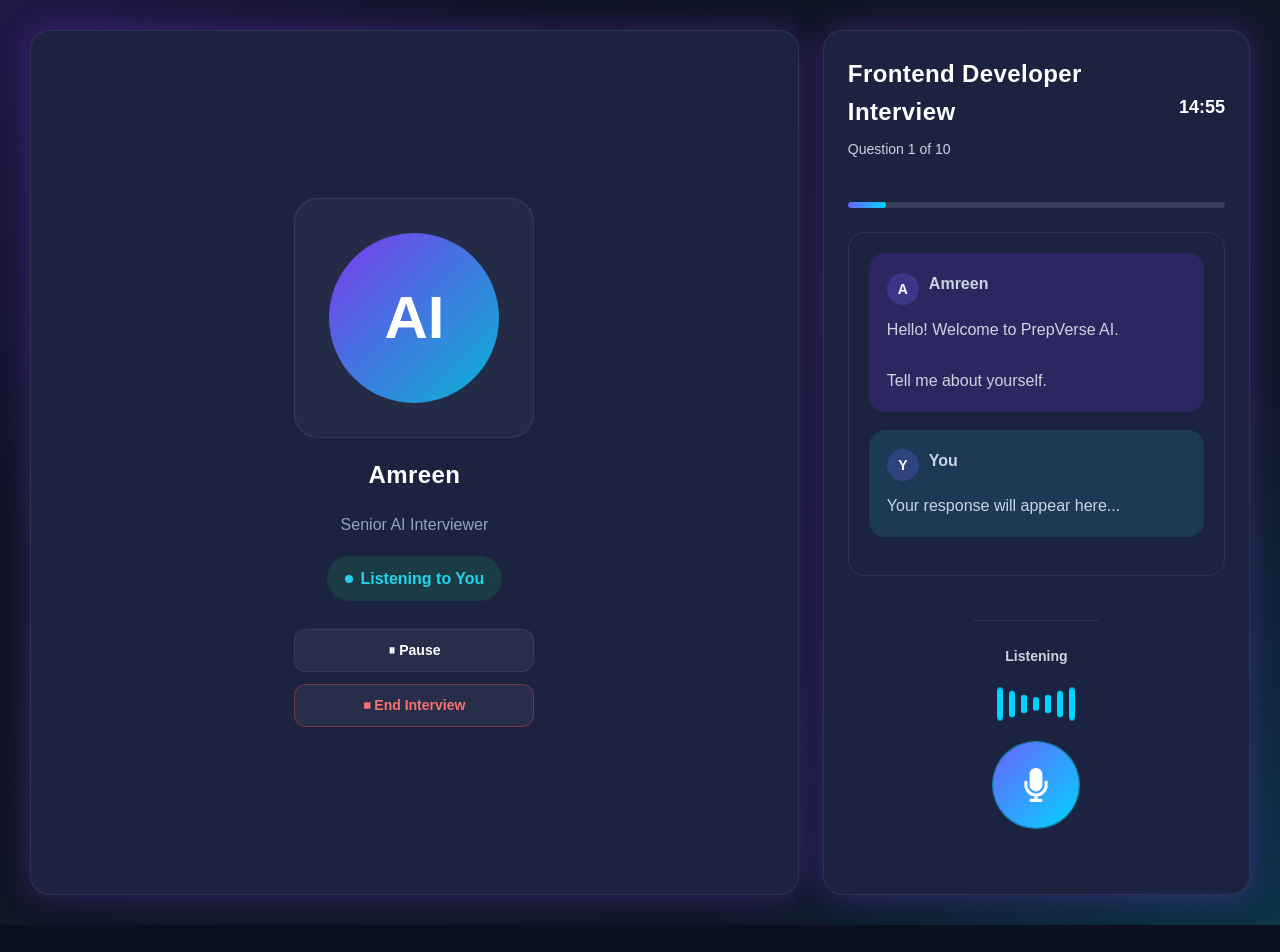
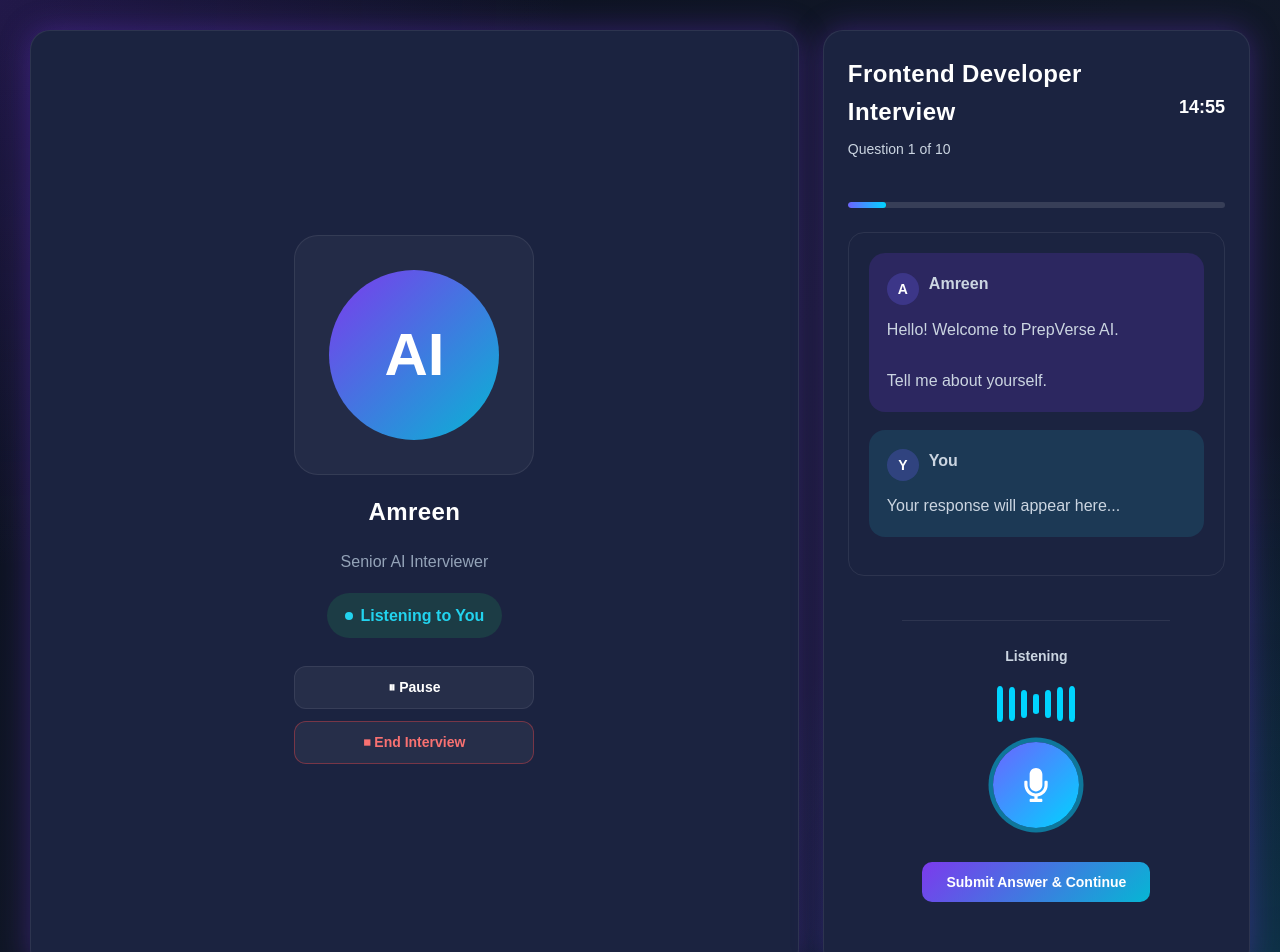
Before and after one commit to amreenpathan2006/PrepVerse-AI, a React app: page /interview in a window 1280 px wide. Shown: the top 952 px of the page. Before the commit the page ends 925 px from the top, so only its background shows below. Built offline with nearby package versions, Linux system fonts and the light colour scheme; the HTML template or start-up script is replaced by a standard one.

Commit message:
Day 19: Added dynamic interview session and answer tracking

```diff
--- a/src/components/InterviewResults/InterviewResults.jsx
+++ b/src/components/InterviewResults/InterviewResults.jsx
@@ -1,8 +1,23 @@
 import { useNavigate } from "react-router-dom";
 import "./InterviewResults.css";
 
-function InterviewResults() {
+function InterviewResults({ interviewSession }) {
     const navigate = useNavigate();
+    const durationInSeconds =
+  interviewSession.endTime && interviewSession.startTime
+    ? Math.floor(
+        (new Date(interviewSession.endTime) -
+          new Date(interviewSession.startTime)) / 1000
+      )
+    : 0;
+
+const minutes = String(
+  Math.floor(durationInSeconds / 60)
+).padStart(2, "0");
+
+const seconds = String(
+  durationInSeconds % 60
+).padStart(2, "0");
   return (
     <div className="interview-results">
 
@@ -17,12 +32,16 @@ function InterviewResults() {
       <div className="results-summary">
 
         <div className="result-card">
-          <span className="result-value">1 / 10</span>
+          <span className="result-value">
+  {interviewSession.answers.length} / {interviewSession.totalQuestions}
+</span>
           <span className="result-label">Questions Answered</span>
         </div>
 
         <div className="result-card">
-          <span className="result-value">15:00</span>
+          <span className="result-value">
+  {minutes}:{seconds}
+</span>
           <span className="result-label">Interview Duration</span>
         </div>
 
--- a/src/components/InterviewReview/InterviewReview.jsx
+++ b/src/components/InterviewReview/InterviewReview.jsx
@@ -1,6 +1,11 @@
 import "./InterviewReview.css";
 
 function InterviewReview() {
+   const interviewSession = JSON.parse(
+    sessionStorage.getItem("interviewSession")
+  );
+
+  const answers = interviewSession?.answers || [];
   return (
     <div className="interview-review">
 
@@ -149,11 +154,18 @@ function InterviewReview() {
 
   <h2>📝 Question Review</h2>
 
-        <div className="question-card">
+  {answers.map((item, index) => (
+
+    <div
+      className="question-card"
+      key={item.questionId}
+    >
 
       <div className="question-header">
 
-            <span>Question 1</span>
+        <span>
+          Question {index + 1}
+        </span>
 
         <span className="question-status">
           Completed
@@ -162,7 +174,7 @@ function InterviewReview() {
       </div>
 
       <h3>
-            Tell me about yourself.
+        {item.question}
       </h3>
 
       <div className="answer-box">
@@ -170,16 +182,15 @@ function InterviewReview() {
         <span>Your Answer</span>
 
         <p>
-              Your recorded answer will appear here after
-              speech-to-text processing is connected.
+          {item.answer}
         </p>
 
       </div>
 
     </div>
 
+  ))}
      </div>
-
 </div>
   );
 }
--- a/src/components/InterviewRoom/InterviewRoom.css
+++ b/src/components/InterviewRoom/InterviewRoom.css
@@ -164,3 +164,24 @@
 .interview-room.paused .mic-btn {
     filter: grayscale(0.4);
 }
+.next-question-button {
+  margin-top: 20px;
+  padding: 12px 24px;
+  border: none;
+  border-radius: 10px;
+  background: linear-gradient(135deg, #7c3aed, #06b6d4);
+  color: white;
+  font-size: 14px;
+  font-weight: 600;
+  cursor: pointer;
+  transition: transform 0.2s ease, opacity 0.2s ease;
+}
+
+.next-question-button:hover {
+  transform: translateY(-2px);
+  opacity: 0.9;
+}
+
+.next-question-button:active {
+  transform: translateY(0);
+}
--- a/src/components/InterviewRoom/InterviewRoom.jsx
+++ b/src/components/InterviewRoom/InterviewRoom.jsx
@@ -6,11 +6,19 @@ import AIInterviewer from "../AIInterviewer/AIInterviewer";
 import VoiceControls from "../VoiceControls/VoiceControls";
 import EndInterviewModal from "../EndInterviewModal/EndInterviewModal";
 import InterviewResults from "../InterviewResults/InterviewResults";
+import interviewQuestions from "../data/interviewQuestions";
 
 function InterviewRoom() {
   // -----------------------------
   // State
   // -----------------------------
+  const [interviewSession, setInterviewSession] = useState({
+  interviewType: "Frontend Developer Interview",
+  totalQuestions: interviewQuestions.length,
+  startTime: new Date(),
+  endTime: null,
+  answers: [],
+});
   const [isMuted, setIsMuted] = useState(false);
   const [isListening, setIsListening] = useState(true);
   const [status, setStatus] = useState("Listening");
@@ -42,6 +50,7 @@ function InterviewRoom() {
     setIsInterviewEnded(true);
   };
 
+
   // -----------------------------
   // Timer
   // -----------------------------
@@ -62,6 +71,7 @@ function InterviewRoom() {
     return () => clearInterval(timer);
   }, [isPaused, isInterviewEnded]);
 
+
   // -----------------------------
   // Time Formatting
   // -----------------------------
@@ -71,16 +81,64 @@ function InterviewRoom() {
   // -----------------------------
   // Question Progress
   // -----------------------------
-  const [currentQuestion] = useState(1);
-  const [totalQuestions] = useState(10);
 
-  const progress = (currentQuestion / totalQuestions) * 100;
+  const [currentQuestion, setCurrentQuestion] = useState(1);
 
+const totalQuestions = interviewQuestions.length;
+
+const currentQuestionData =
+  interviewQuestions[currentQuestion - 1];
+
+const progress =
+  (currentQuestion / totalQuestions) * 100;
+
+const handleNextQuestion = () => {
+  const currentQuestionData =
+    interviewQuestions[currentQuestion - 1];
+
+  const newAnswer = {
+    questionId: currentQuestionData.id,
+    question: currentQuestionData.question,
+    answer: "Demo user response",
+  };
+
+
+  setInterviewSession((prev) => ({
+    ...prev,
+    answers: [...prev.answers, newAnswer],
+  }));
+
+  if (currentQuestion < totalQuestions) {
+    setCurrentQuestion((prev) => prev + 1);
+  } else {
+    const completedSession = {
+  ...interviewSession,
+  answers: [
+    ...interviewSession.answers,
+    newAnswer,
+  ],
+  endTime: new Date(),
+};
+
+sessionStorage.setItem(
+  "interviewSession",
+  JSON.stringify(completedSession)
+);
+
+setInterviewSession(completedSession);
+setIsInterviewEnded(true);
+    console.log("Current Interview Session:", interviewSession);
+  }
+};
   // -----------------------------
   // Results Screen
   // -----------------------------
  if (isInterviewEnded) {
-    return <InterviewResults />;
+  return (
+    <InterviewResults
+      interviewSession={interviewSession}
+    />
+  );
 }
 
   // -----------------------------
@@ -142,7 +200,7 @@ function InterviewRoom() {
               Hello! Welcome to PrepVerse AI.
               <br />
               <br />
-              Tell me about yourself.
+              {currentQuestionData.question}
             </p>
 
           </div>
@@ -174,12 +232,20 @@ function InterviewRoom() {
                 ? "Microphone Muted"
                 : status}
             </div>
-
               <VoiceControls
                 isMuted={isMuted}
                isListening={isListening}
                onToggleMute={handleToggleMute}
              />
+             <button
+                 className="next-question-button"
+                  onClick={handleNextQuestion}
+                      >
+                {currentQuestion === totalQuestions
+                ? "Finish Interview"
+                : "Submit Answer & Continue"}
+              </button>
+
 
           </div>
 
--- /dev/null
+++ b/src/components/data/interviewQuestions.js
@@ -0,0 +1,44 @@
+const interviewQuestions = [
+  {
+    id: 1,
+    question: "Tell me about yourself.",
+  },
+  {
+    id: 2,
+    question: "Why are you interested in this role?",
+  },
+  {
+    id: 3,
+    question: "What are your greatest strengths?",
+  },
+  {
+    id: 4,
+    question: "What is one weakness you are working on?",
+  },
+  {
+    id: 5,
+    question: "Tell me about a challenging situation you faced.",
+  },
+  {
+    id: 6,
+    question: "How do you handle pressure and deadlines?",
+  },
+  {
+    id: 7,
+    question: "Where do you see yourself in five years?",
+  },
+  {
+    id: 8,
+    question: "Why should we hire you?",
+  },
+  {
+    id: 9,
+    question: "Tell me about a project you have worked on.",
+  },
+  {
+    id: 10,
+    question: "Do you have any questions for us?",
+  },
+];
+
+export default interviewQuestions;
```
Lines whose indentation alone changed are shown as unchanged.
